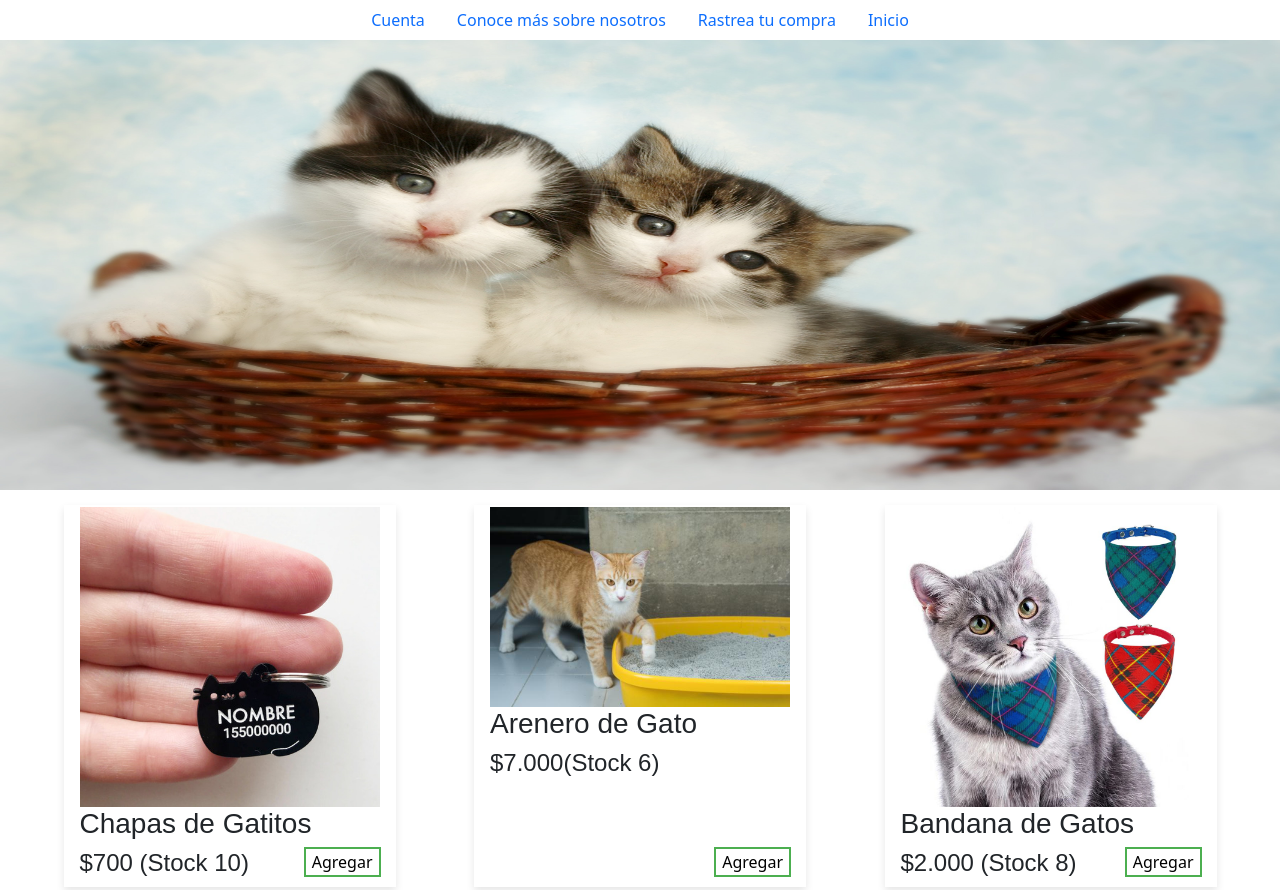
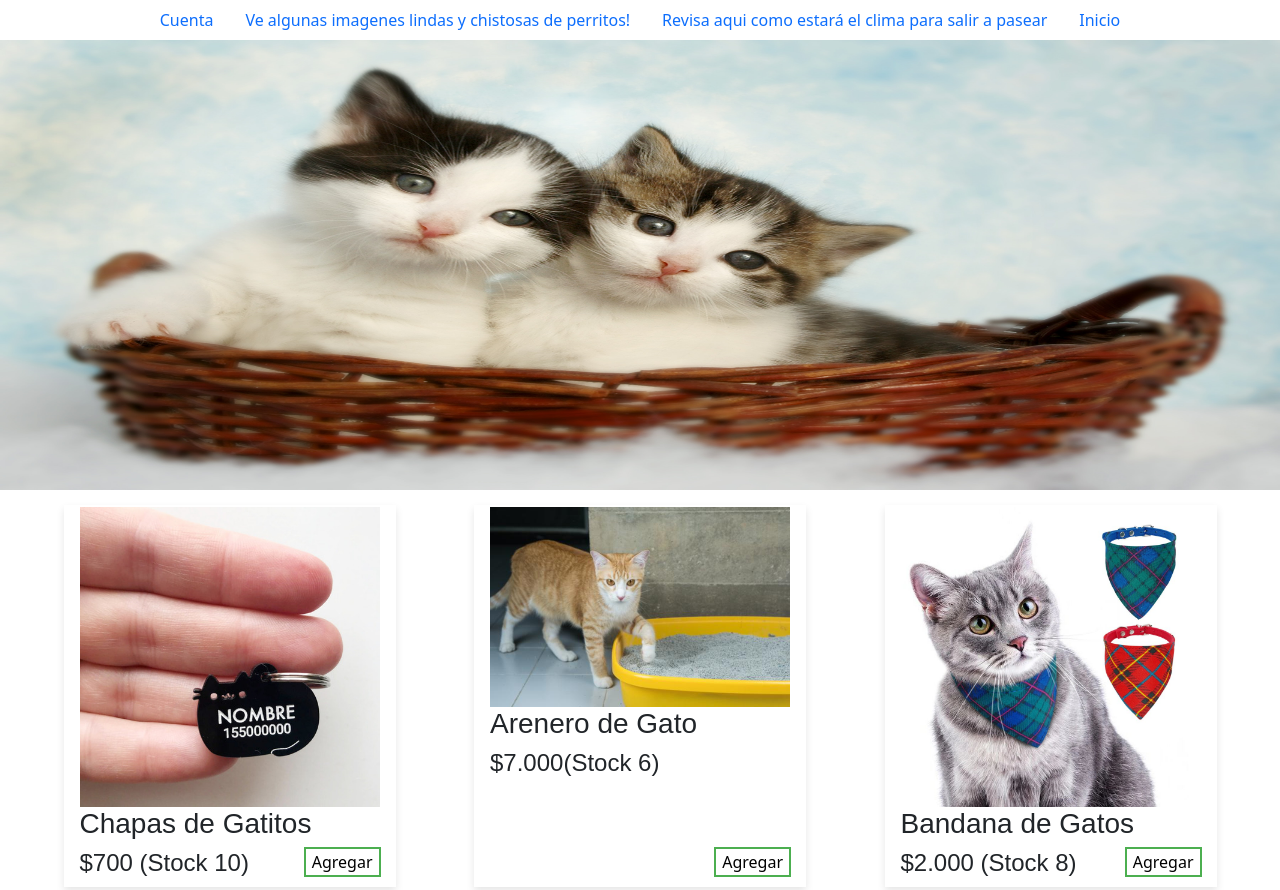
Before and after one commit to CursedAki/PruebaProg, a plain HTML site: page productosgatos.html in a window 1280 px wide. Shown: the top 890 px of the page. Drawn offline with nearby package versions, Linux system fonts and the light colour scheme.

Commit message:
fix navbar

```diff
--- a/productosgatos.html
+++ b/productosgatos.html
@@ -11,13 +11,13 @@
 <header>
     <ul class="nav justify-content-center">
         <li class="nav-item">
-          <a class="nav-link active" aria-current="page" href="#">Cuenta</a>
+          <a class="nav-link active" aria-current="page" href="login.html">Cuenta</a>
         </li>
         <li class="nav-item">
-          <a class="nav-link" href="#">Conoce más sobre nosotros</a>
+          <a class="nav-link" href="ApiPerritos.html">Ve algunas imagenes lindas y chistosas de perritos!</a>
         </li>
         <li class="nav-item">
-          <a class="nav-link" href="#">Rastrea tu compra</a>
+          <a class="nav-link" href="clima.html">Revisa aqui como estará el clima para salir a pasear</a>
         </li>
         </li>
         <li class="nav-item">
```
Also changed, not shown: productosperro.html (+3 -3 lines).
